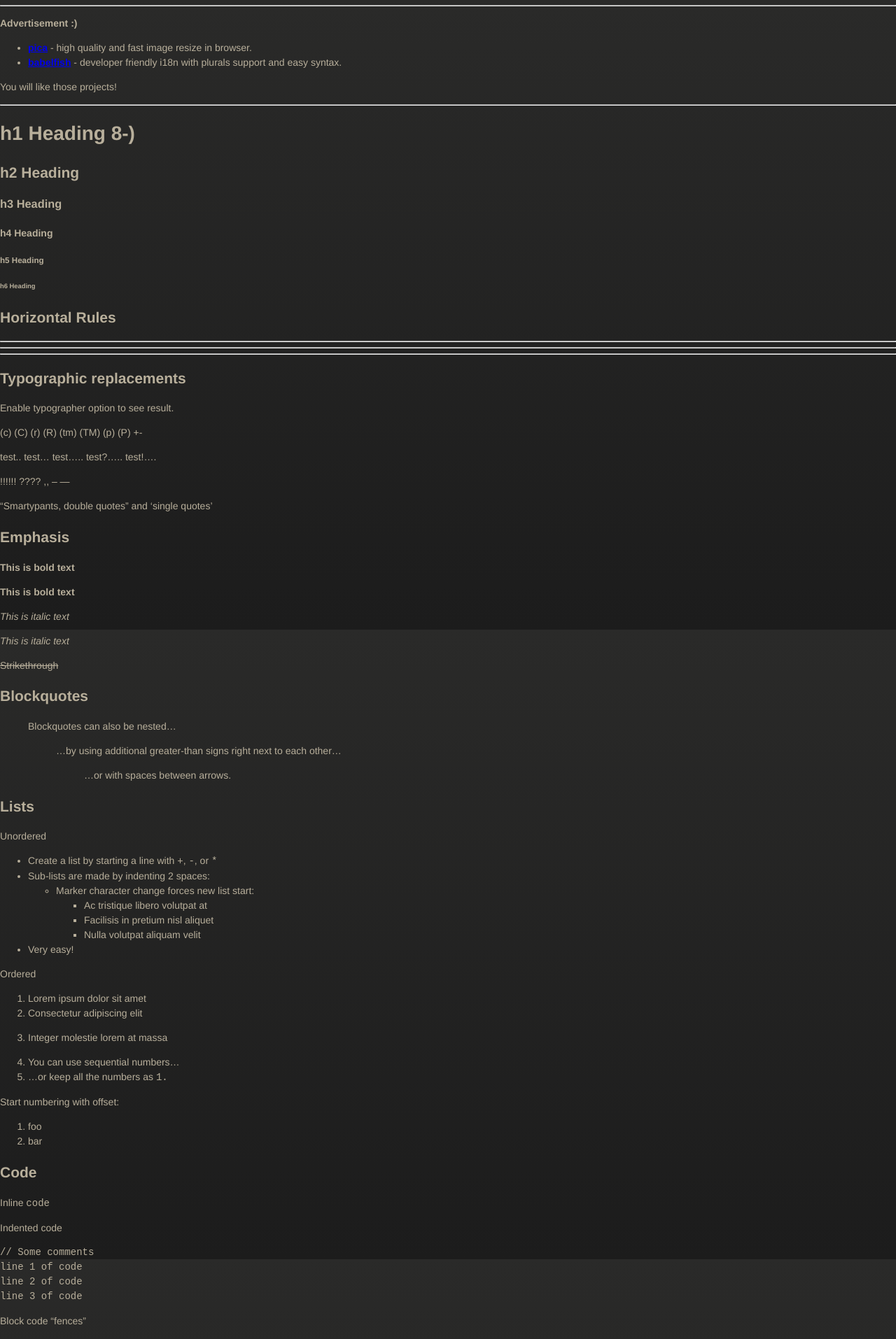
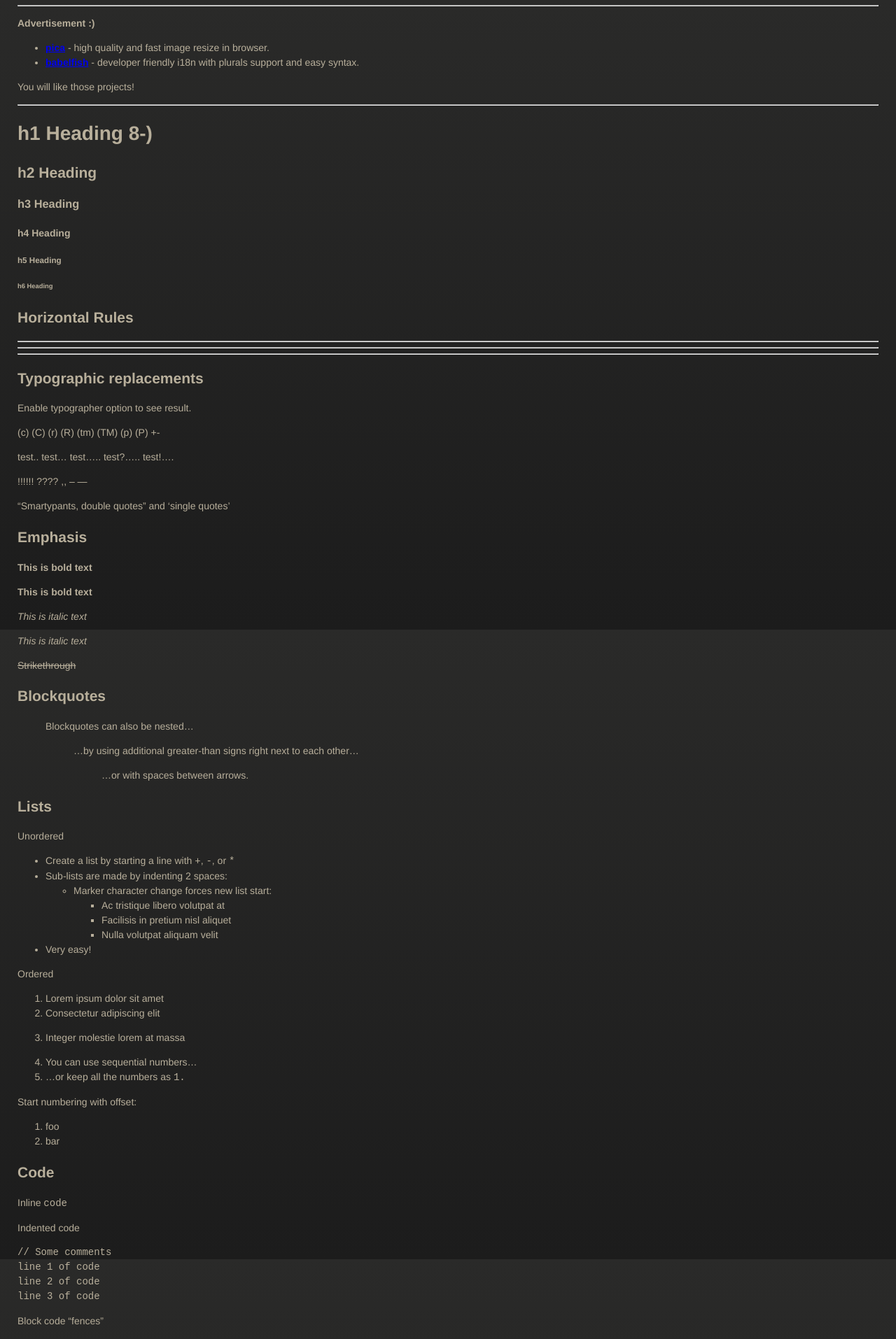
Before and after one commit to DanielTeko-Agbo/blog, a Jekyll site: the page built from index.md, in a window 1280 px wide. Shown: the top 1914 px of the page at 70% size. Built offline with Jekyll 4.4.1, drawn with Linux system fonts in a browser that asks for light colours.

Commit message:
Modified styling

```diff
--- a/assets/css/style.css
+++ b/assets/css/style.css
@@ -3,7 +3,7 @@
 
 body {
   padding:0px 0 20px 0px;
-  margin: 0px;
+  margin: 0px 25px;
   font:14px/1.5 "OpenSansRegular", "Helvetica Neue", Helvetica, Arial, sans-serif;
   color:#b8af9b;
   font-weight: normal;
```
